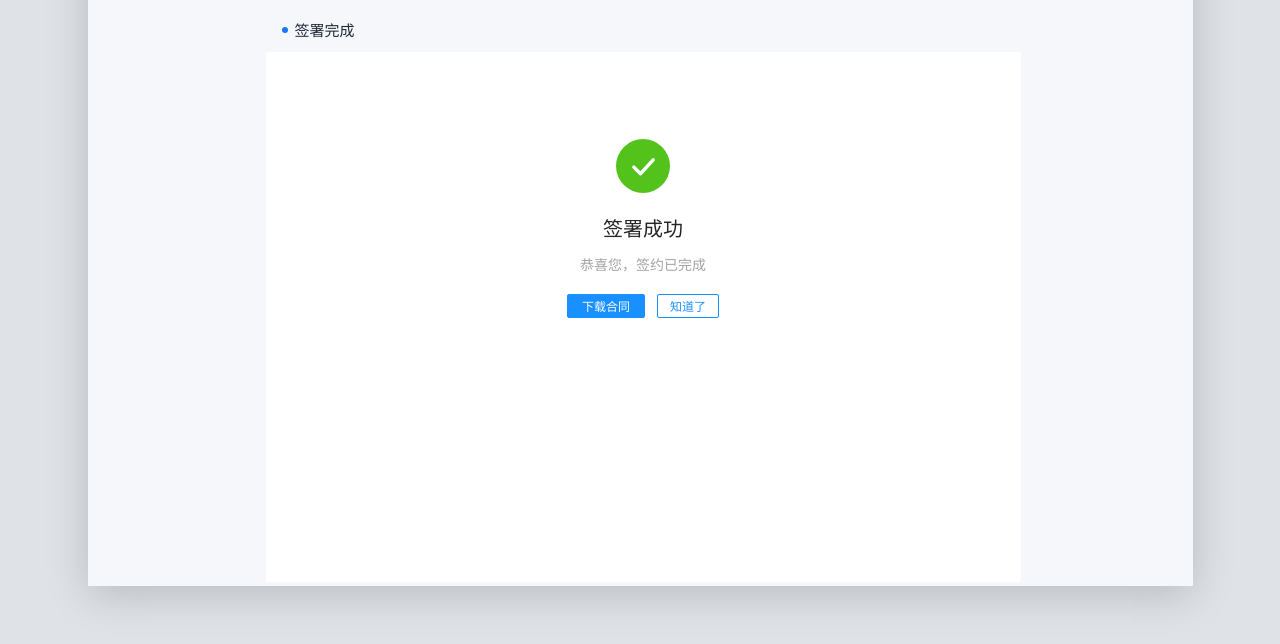
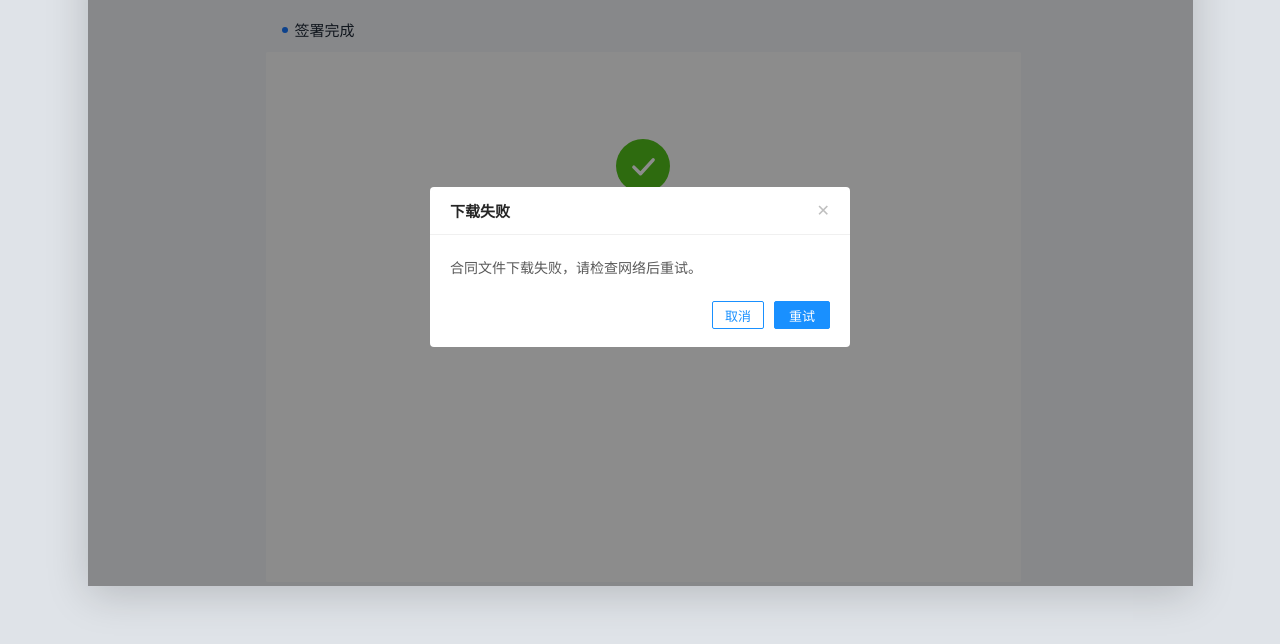
Before and after one commit to Gaohailinga/contract-download-prototype, a plain HTML site: page replica/pc.html in a window 1280 px wide. Both pictures are taken after a click on the button "下载合同". Shown: the part 76-720 px from the top of the page. Drawn offline with Linux system fonts and the light colour scheme.

Commit message:
补充下载失败弹窗与重试逻辑

```diff
--- a/replica/pc.html
+++ b/replica/pc.html
@@ -54,6 +54,21 @@ body{background:#dfe3e8;display:flex;justify-content:center;padding:24px 0;min-h
        color:#fff;font-size:13px;padding:9px 18px;border-radius:4px;opacity:0;pointer-events:none;
        transition:opacity .2s,transform .2s}
 .toast.on{opacity:1;transform:translate(-50%,0)}
+
+/* ===== 下载失败弹窗 ===== */
+.page{position:relative}
+.mask{position:absolute;inset:0;background:rgba(0,0,0,.45);display:none;align-items:center;
+      justify-content:center;z-index:8}
+.mask.on{display:flex}
+.dlg{width:420px;background:#fff;border-radius:4px;overflow:hidden}
+.dlg .hd{height:48px;display:flex;align-items:center;justify-content:space-between;
+         padding:0 20px;border-bottom:1px solid #f0f0f0}
+.dlg .hd b{font-size:15px;font-weight:600;color:#262626}
+.dlg .hd i{cursor:pointer;color:#bfbfbf;font-size:16px;font-style:normal;line-height:1}
+.dlg .bd{padding:22px 20px;font-size:14px;color:#595959;line-height:1.6}
+.dlg .ft{padding:0 20px 18px;display:flex;justify-content:flex-end;gap:10px}
+.dlg .know,.dlg .dl{height:28px;font-size:13px}
+.dl:disabled{opacity:.7;cursor:default}
 </style>
 </head>
 <body>
@@ -80,21 +95,65 @@ body{background:#dfe3e8;display:flex;justify-content:center;padding:24px 0;min-h
     </div>
   </div>
 
+  <!-- ===== 新增：下载失败弹窗 ===== -->
+  <div class="mask" id="mask">
+    <div class="dlg">
+      <div class="hd"><b>下载失败</b><i id="close">✕</i></div>
+      <div class="bd">合同文件下载失败，请检查网络后重试。</div>
+      <div class="ft">
+        <button class="know" type="button" id="cancel">取消</button>
+        <button class="dl" type="button" id="retry">重试</button>
+      </div>
+    </div>
+  </div>
+
 </div>
 
 <div class="toast" id="toast"></div>
 <script>
+  var dl = document.getElementById('dl');
+  var mask = document.getElementById('mask');
   var t = document.getElementById('toast');
+
   function toast(msg) {
     t.textContent = msg;
     t.classList.add('on');
     clearTimeout(t._h);
     t._h = setTimeout(function () { t.classList.remove('on'); }, 1800);
   }
-  document.getElementById('dl').addEventListener('click', function () {
-    toast('开始下载合同');
+
+  /* 点击下载：按钮置灰 → 演示失败分支 → 弹出失败弹窗 */
+  function startDownload() {
+    dl.disabled = true;
+    dl.textContent = '下载中…';
+    setTimeout(function () {
+      dl.disabled = false;
+      dl.textContent = '下载合同';
+      mask.classList.add('on');
+    }, 1200);
+  }
+
+  dl.addEventListener('click', startDownload);
+
+  document.getElementById('cancel').addEventListener('click', function () {
+    mask.classList.remove('on');
   });
-  document.querySelector('.know').addEventListener('click', function () {
+  document.getElementById('close').addEventListener('click', function () {
+    mask.classList.remove('on');
+  });
+
+  document.getElementById('retry').addEventListener('click', function () {
+    mask.classList.remove('on');
+    dl.disabled = true;
+    dl.textContent = '下载中…';
+    setTimeout(function () {
+      dl.disabled = false;
+      dl.textContent = '下载合同';
+      toast('合同下载中，请留意浏览器提示');
+    }, 1200);
+  });
+
+  document.querySelector('.know:not(.dl)').addEventListener('click', function () {
     toast('已关闭');
   });
 </script>
```
Also changed, not shown: replica/mobile.html (+58 -2 lines).
